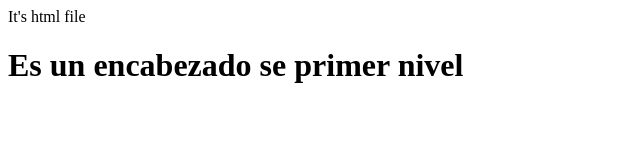
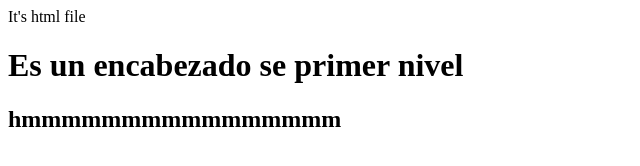
Before and after one commit to Iloosha05/Practice, a plain HTML site: page index.html in a window 1280 px wide. Shown: the whole page, without its empty margins (0-640 px from the left). Drawn offline with Linux system fonts and the light colour scheme.

Commit message:
Added hmmm

```diff
--- a/index.html
+++ b/index.html
@@ -1,2 +1,3 @@
 <p>It's html file</p>
 <h1>Es un encabezado se primer nivel</h1>
+<h2>hmmmmmmmmmmmmmmmm</h2>
```
Also changed, not shown: 1 other file.
